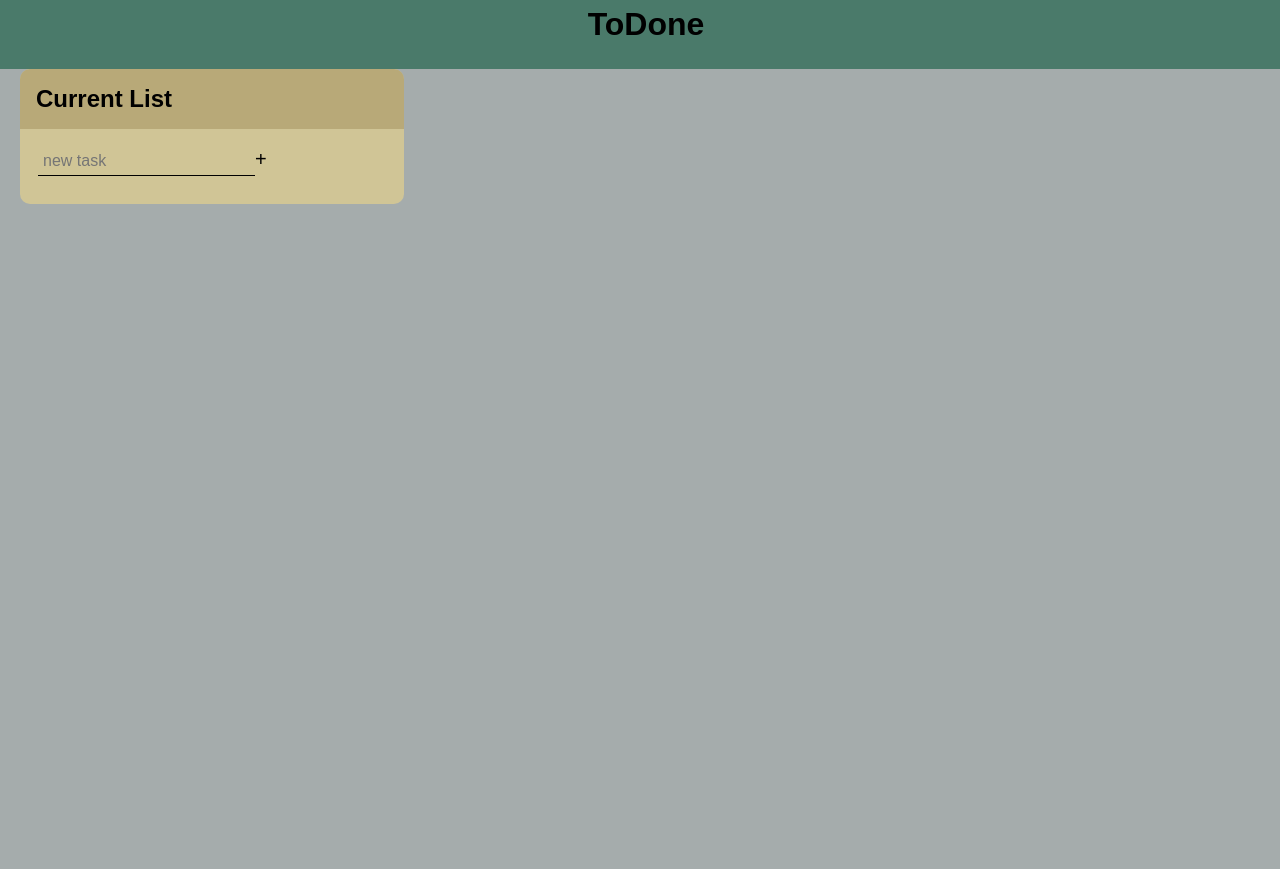
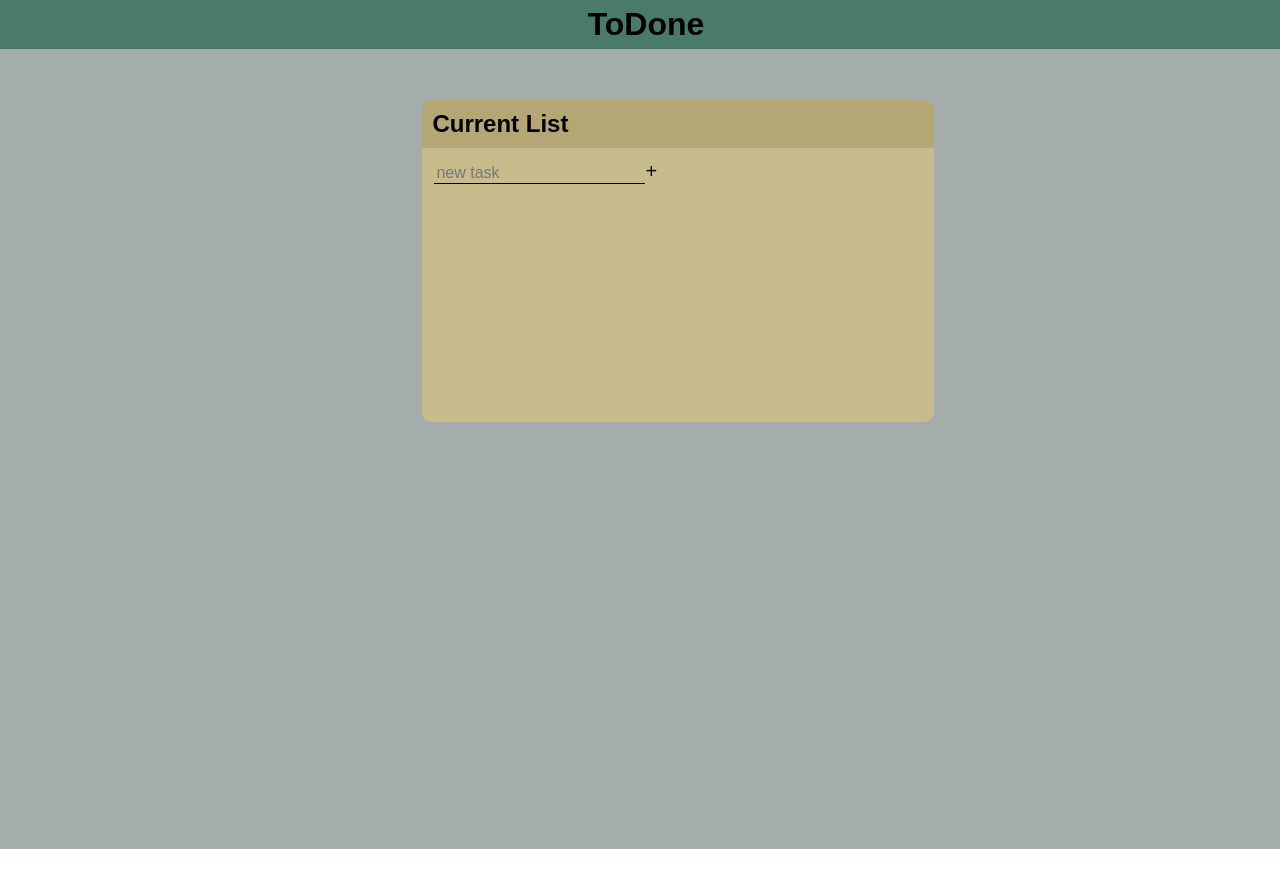
Before and after one commit to troymeeker/todone, a React (Create React App) app in the folder todone-react/todone/: page / in a window 1280 px wide. Built offline with nearby package versions, Linux system fonts and the light colour scheme.

Commit message:
margin working

```diff
--- a/todone-react/todone/src/components/Right.js
+++ b/todone-react/todone/src/components/Right.js
@@ -1,34 +1,28 @@
-
-
 import TodoList from "./TodoList";
 
 function Right(){
-//   const [value, setValue] = useState('')
 
 
 return(
 
    <div className="right">
 
-    <div className="current-list">
+    <div className="todo-app">
 
         <div className="current-header">
             <h2>Current List</h2>
-            {/* <p className="task-count">3 Items remaining</p> */}
+
         </div>
 
         <div className="list-tasks">
-            {/* <EachTask /> */}
+
             <TodoList />
 
         </div>
 
-
-
     </div>
 
-
-    </div>
+  </div>
 
 )
 }
--- a/todone-react/todone/src/components/Todo.js
+++ b/todone-react/todone/src/components/Todo.js
@@ -3,6 +3,7 @@ import TodoForm from './TodoForm'
 
 
 function Todo({tasks, completeTask, removeTask, updateTask}) {
+
     const [edit, setEdit] = useState({
         id: null,
         value: ''
@@ -28,7 +29,7 @@ function Todo({tasks, completeTask, removeTask, updateTask}) {
     >
         <div key={task.id} onClick={ () => completeTask(task.id)} className="item">
         <span className="custom-checkbox"></span>{task.text}
-        <button  className='edit-del-buttons' onClick={() => removeTask(task.id)} >remove</button>
+        <button  className='edit-del-buttons' onClick={() => removeTask(task.id)} >X</button>
         <button  className='edit-del-buttons'onClick={() => setEdit({id: task.id, value: task.text })}
         > Edit </button>
         </div>
--- a/todone-react/todone/src/components/TodoList.js
+++ b/todone-react/todone/src/components/TodoList.js
@@ -27,6 +27,8 @@ function TodoList() {
     function removeTask(id){
         const removedArr = tasks.filter((task) => task.id !== id);
         setTasks(removedArr);
+
+        console.log(removedArr);
     }
 
 
@@ -44,7 +46,7 @@ function TodoList() {
     }
 
   return (
-    <div>
+    <div >
 
 
         <Todo
@@ -55,7 +57,7 @@ function TodoList() {
        />
         <TodoForm onSubmit={addTask} />
 
-</div>
+    </div>
   )
 }
 
--- a/todone-react/todone/src/styles.css
+++ b/todone-react/todone/src/styles.css
@@ -7,6 +7,7 @@
 .body{
  background-color: rgb(74, 122, 106);
 
+
 }
 .page-title{
   text-align: center;
@@ -14,18 +15,18 @@
   width: 100vw;
 
 }
-.left{
+/* .left{
   background-color: rgb(147, 152, 152);
   height: 100vh;
   width:35%;
-  /* min-width:500px; */
+
   position: absolute;
   left: 0px;
   padding:10px;
 
 
-}
-.list-container{
+} */
+/* .list-container{
 
   width: 25vw;
   min-width: 600px;
@@ -33,22 +34,23 @@
   padding: 10px;
   margin: 40px;
 
-}
+} */
 #active-list{
   font-weight: bold;
 }
-.task-list-title{
+/* .task-list-title{
   background-color: rgb(74, 130, 133);
   width:25%;
   min-width: 100px;
   padding: 5px;
   text-align: center;
 
-}
+} */
 
 .right{
   height: 100vh;
-  /* width: ; */
+  width: 100vw;
+
   background-color: rgb(165, 172, 172);
 
 
@@ -64,17 +66,19 @@
 
   color:inherit;
   font-size: 1.25rem;
-  /* transition: transform .7s ease-in-out; */
+  transition: transform .7s ease-in-out;
 
 }
+
+
 .plus-button:hover{
   opacity: .6;
   position: relative;
   bottom:-1px;
 }
-.edit-del-buttons{
-margin-left: 4px;
-}
+/* .edit-del-buttons{
+  margin-left: 4px;
+} */
 
 
 
@@ -82,23 +86,29 @@ margin-left: 4px;
   margin-left: 4px;
 }
 
-.current-list{
-  height: fit-content;
-  width: 30vw;
-  min-width: 300px;
-  background-color: rgba(227, 209, 142, 0.7);
-  padding-bottom:10px;
-  margin:20px;
-  border-radius: 10px;
-  --spacer:1em;
+.todo-app{
+
+
+
+
+    height: 40vh;
+    width: 40vw;
+
+    background-color: rgba(215, 196, 128, 0.7);
+    /* text-align: center; */
+    margin-left: 33%;
+    margin-top: 4%;
+    border-radius: 10px;
+    padding-bottom: 2px;
+    display: inline-block;
 
 }
 
 .current-header{
    display: flex;
   flex-direction: row;
-  padding:var(--spacer);
-  margin: 0px;
+  padding:10px;
+
   background-color:  rgba(174, 158, 108, 0.7);
   border-radius: 10px 10px 0 0 ;
 
@@ -107,11 +117,11 @@ margin-left: 4px;
 .list-tasks{
 
   padding: 2px;
-  margin: 2px;
-  border-radius: 10px;
-  padding:var(--spacer);
+
+  margin: 10px;
 
  }
+
 
  .new-list{
   background: transparent;
@@ -119,49 +129,27 @@ margin-left: 4px;
   color:inherit;
   border-bottom: 1px solid currentColor;
   font-size: inherit;
-  outline: none;
-  padding:5px;
+
+
   transition: border-bottom 250ms ease-in;
 }
+
 .new-list:focus{
   border-bottom-width: 2px;
 }
 
-[type='checkbox']{
-  opacity: 0;
-  position: absolute;
 
-}
-
-
-[type='checkbox']:checked + label::after{
-  transform: scaleX(1);
-  transform-origin: left;
-
-}
 .custom-checkbox{
- --size:.65em;
+  --size:.30em;
   display: inline-block;
   width: var(--size);
   height: var(--size);
   border: 1.5px solid currentColor;
   border-radius: 50%;
   margin-right: .5rem;
-  transform:scale(1);
-  transition: transform 400ms ease-in-out ;
 
 }
 
-.list-name:hover{
+/* .list-name:hover{
   font-weight: bold;
-}
-[type='checkbox']:checked + label .custom-checkbox{
-  background:black;
- box-shadow: inset 0 0 0 2px   rgba(227, 209, 142, 0.7) ;
-
-
-}
-[type='checkbox']:checked + label{
-  opacity: .65;
-
-}
+} */
```
